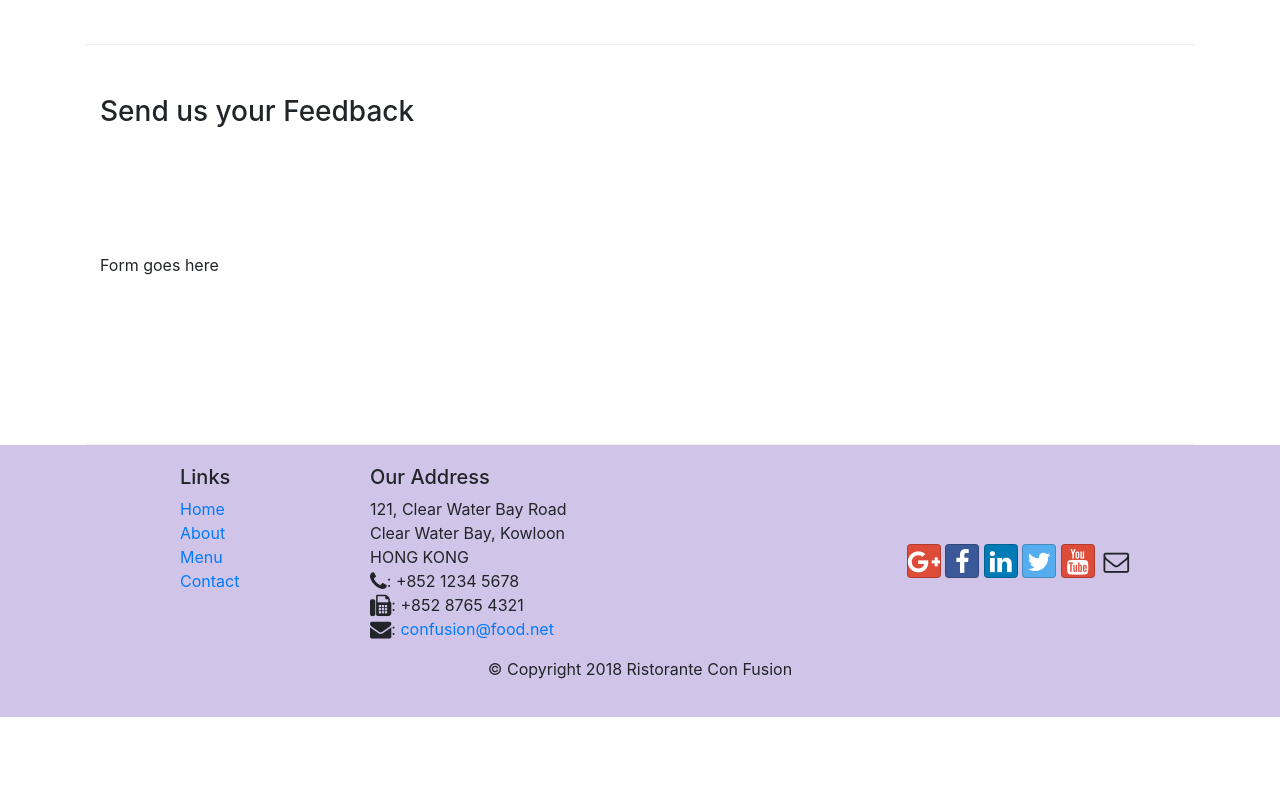
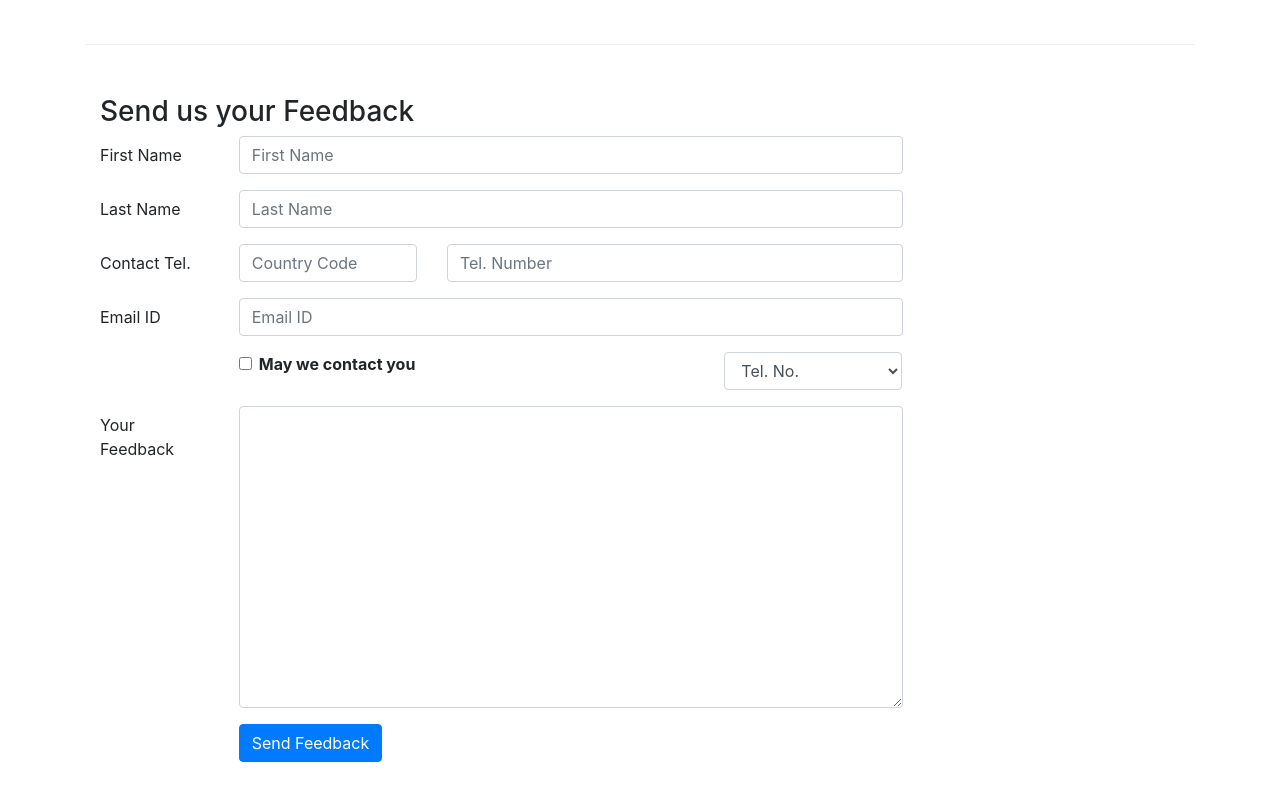
Before and after one commit to kamlesh-00/Coursera-Bootstrap, a website: page contactus.html in a window 1280 px wide. Shown: the part 820-1620 px from the top of the page. Before the commit the page ends 1537 px from the top, so only its background shows below. Drawn offline with nearby package versions, Linux system fonts and the light colour scheme.

Commit message:
Form Added (Functionality not yet added)

```diff
--- a/contactus.html
+++ b/contactus.html
@@ -92,7 +92,60 @@
               <h3>Send us your Feedback</h3>
            </div>
             <div class="col-12 col-md-9">
-                Form goes here
+                <form action="" class="">
+                    <div class="form-group row">
+                        <label for="firstname" class="col-md-2 col-form-label">First Name</label>
+                        <div class="col-md-10">
+                            <input type="text" class="form-control" id="firstname" name="firstname" placeholder="First Name">
+                        </div>
+                    </div>
+                    <div class="form-group row">
+                        <label for="lastname" class="col-md-2 col-form-label">Last Name</label>
+                        <div class="col-md-10">
+                            <input type="text" class="form-control" id="lastname" name="lastname" placeholder="Last Name">
+                        </div>
+                    </div>
+                    <div class="form-group row">
+                        <label for="telnum" class="col-12 col-md-2 col-form-label">Contact Tel.</label>
+                        <div class="col-5 col-md-3">
+                            <input type="tel" class="form-control" id="countrycode" name="countrycode" placeholder="Country Code">
+                        </div>
+                        <div class="col-7 col-md-7">
+                            <input type="tel" class="form-control" id="telnum" name="telnum" placeholder="Tel. Number">
+                        </div>
+                    </div>
+                    <div class="form-group row">
+                        <label for="emailid" class="col-md-2 col-form-label">Email ID</label>
+                        <div class="col-md-10">
+                            <input type="email" class="form-control" id="emailid" name="email" placeholder="Email ID">
+                        </div>
+                    </div>
+                    <div class="form-group row">
+                        <div class="col-md-6 offset-md-2">
+                            <div class="form-check">
+                                <input type="checkbox" name="approve" id="approve" class="form-check-input" value="">
+                                <label for="approve" class="form-check-label"><strong>May we contact you</strong></label>
+                            </div>
+                        </div>
+                        <div class="col-md-3 offset-md-1">
+                            <select name="" id="" class="form-control">
+                                <option value="">Tel. No.</option>
+                                <option value="">Email</option>
+                            </select>
+                        </div>
+                    </div>
+                    <div class="form-group row">
+                        <label for="Feedback" class="col-md-2 col-form-label">Your Feedback</label>
+                        <div class="col-md-10">
+                            <textarea class="form-control" id="Feedback" name="Feedback" placeholder="" rows="12"></textarea>
+                        </div>
+                    </div>
+                    <div class="form-group row">
+                        <div class="offset-md-2 col-md-10">
+                            <button type="submit" class="btn btn-primary">Send Feedback</button>
+                        </div>
+                    </div>
+                </form>
             </div>
              <div class="col-12 col-md">
             </div>
```
